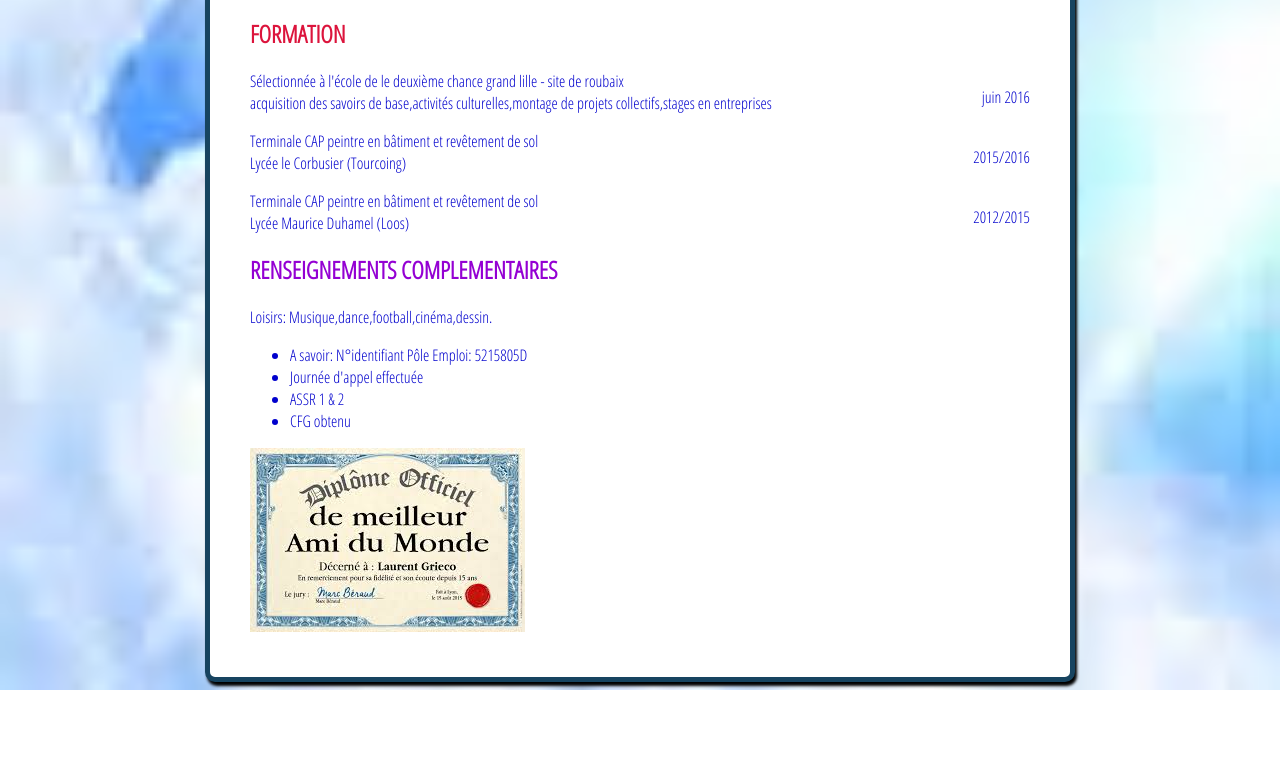
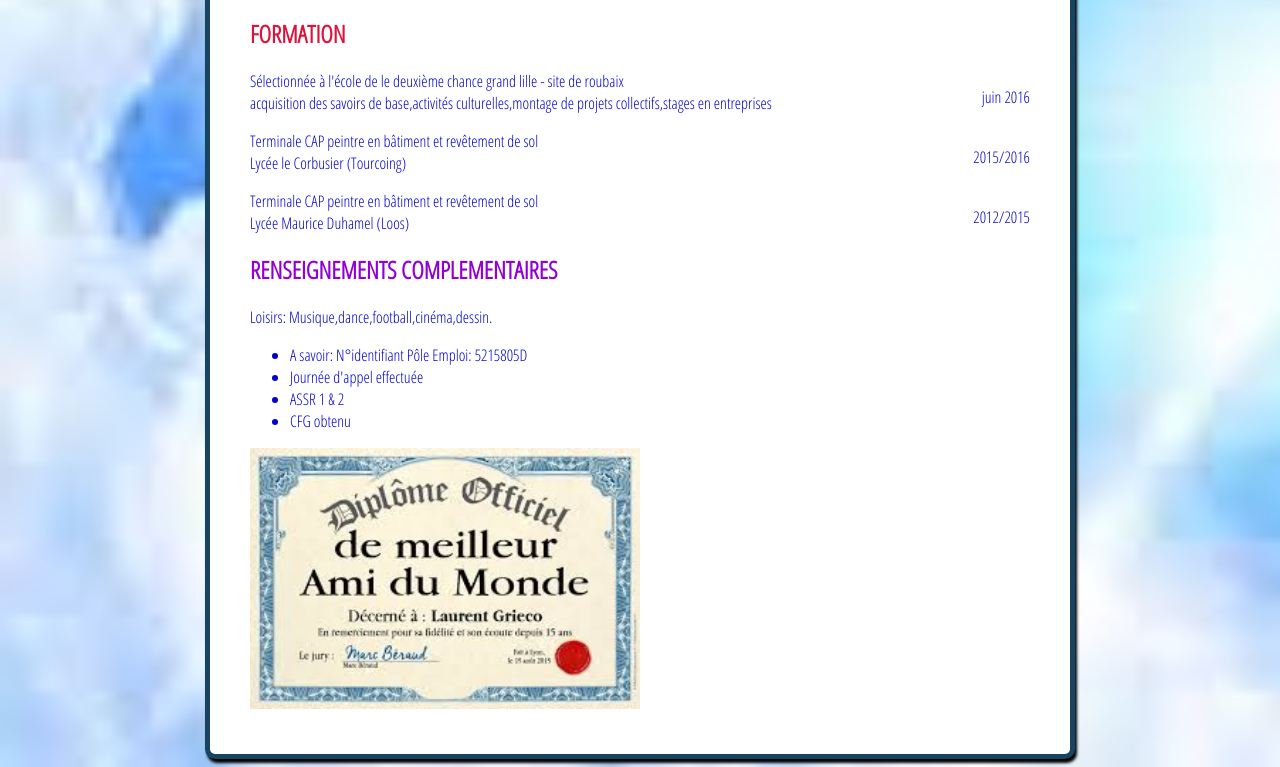
Before and after one commit to angedu59/CV-Estelle, a plain HTML site: page index.html in a window 1280 px wide. Shown: the part 825-1592 px from the top of the page. Before the commit the page ends 1515 px from the top, so only its background shows below. Drawn offline with Linux system fonts and the light colour scheme.

Commit message:
Update style.css

```diff
--- a/style.css
+++ b/style.css
@@ -42,6 +42,5 @@ section {
   clear: both;
 }
 .diplome{
-  background-image:url(diplome.jpg)
-  width:60px;
+  width:50%;
 }
```
